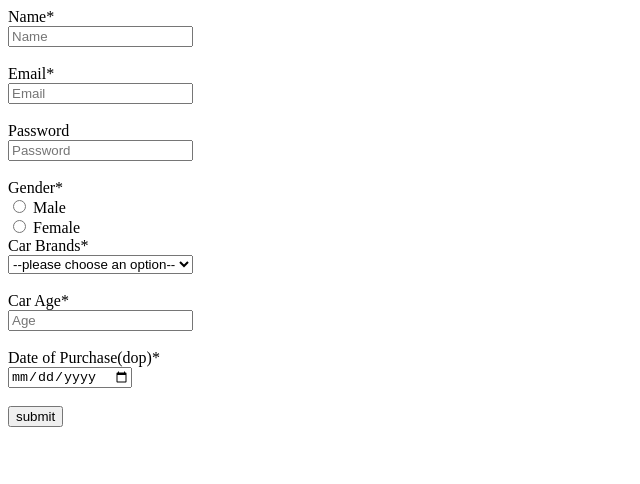
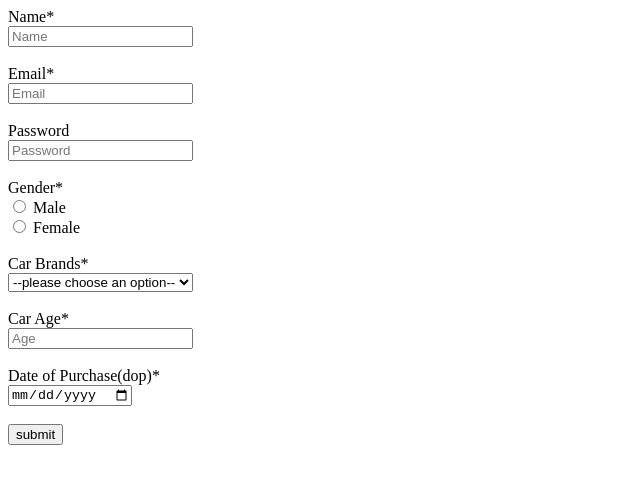
Before and after one commit to acciojob/car-insurance-form-kajal-1999-cloud, a website: page main.html in a window 1280 px wide. Shown: the whole page, without its empty margins (0-640 px from the left). Drawn offline with Linux system fonts and the light colour scheme.

Commit message:
created a submission

```diff
--- a/main.html
+++ b/main.html
@@ -24,7 +24,7 @@
 		 <input type="radio" name="gender" id="gender_m" required>
 		 <label for="gender_m">Male</label><br>
 		 <input type="radio" name="gender" id="gender_f" required>
-		<label for="gender_f">Female</label><br>
+		<label for="gender_f">Female</label><br><br>
 
 
 
```
